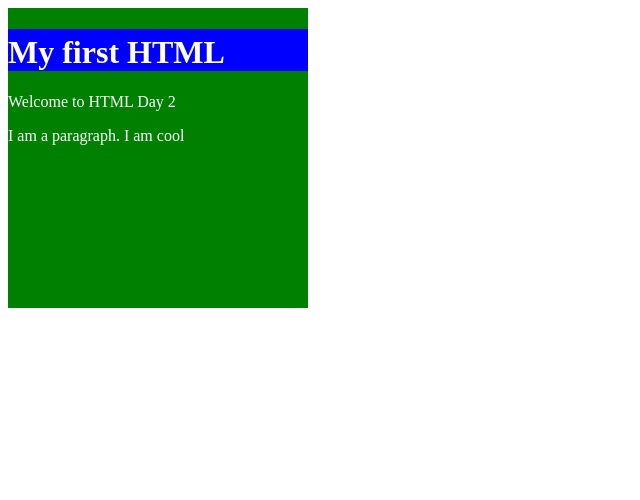
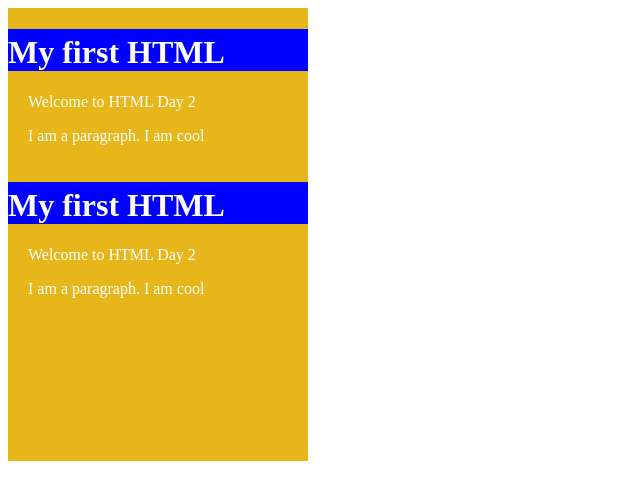
Before and after one commit to VareseGio/repository_926, a plain HTML site: page index.html in a window 1280 px wide. Shown: the whole page, without its empty margins (0-640 px from the left). Drawn offline with Linux system fonts and the light colour scheme.

Commit message:
favorite

```diff
--- a/css/style.css
+++ b/css/style.css
@@ -2,6 +2,8 @@
 
 h1{background-color: blue; color: white; padding-top: 5px;}
 
-.header{background-color: green; width: 300px; height: 300px; float:left;}
+.header{background-color: rgb(230, 182, 27); width: 300px; height: 300px; float:left;}
 
 p{color: white;}
+
+.intro{padding-left: 15px; margin-left: 5px;}
--- a/index.html
+++ b/index.html
@@ -4,7 +4,7 @@
 
 <head>
 
-    <link rel="stylesheet" href="CSS/style.css">
+    <link rel="stylesheet" href="css/style.css">
 
 </head>
 
@@ -13,19 +13,29 @@
     <div class="header">
 <h1>My first HTML</h1>
 
-
+<div class="intro">
 <p>Welcome to HTML Day 2</p>
 
 <p>I am a paragraph. I am cool</p>
 
 </div>
 
-<div>
+
+
+
+<div class="header">
+
+    <h1>My first HTML</h1>
+    <div class="intro">
+        <p>Welcome to HTML Day 2</p>
+
+        <p>I am a paragraph. I am cool</p>
+
+        </div>
 
 
 
 
-</div>
 
 </body>
 
```
